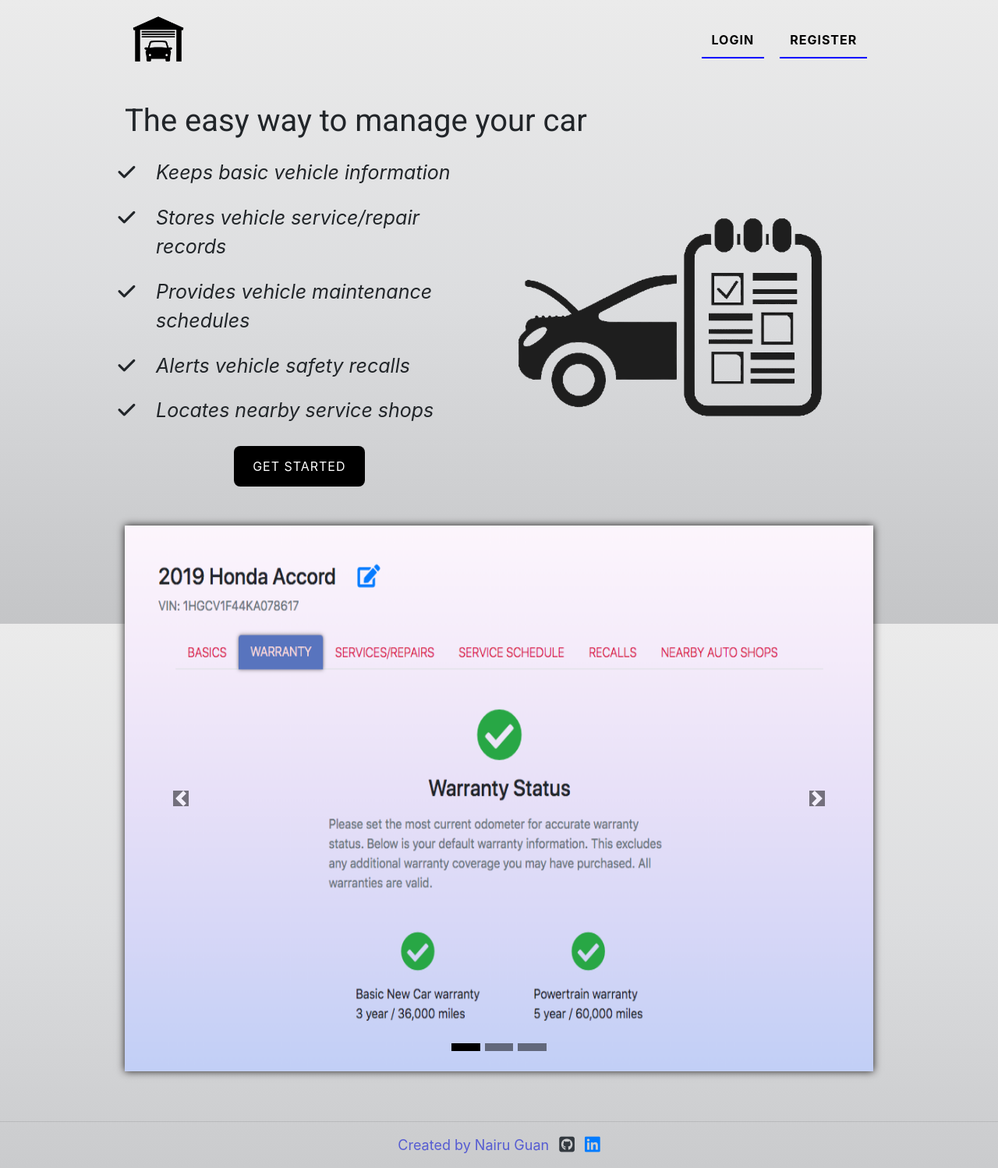
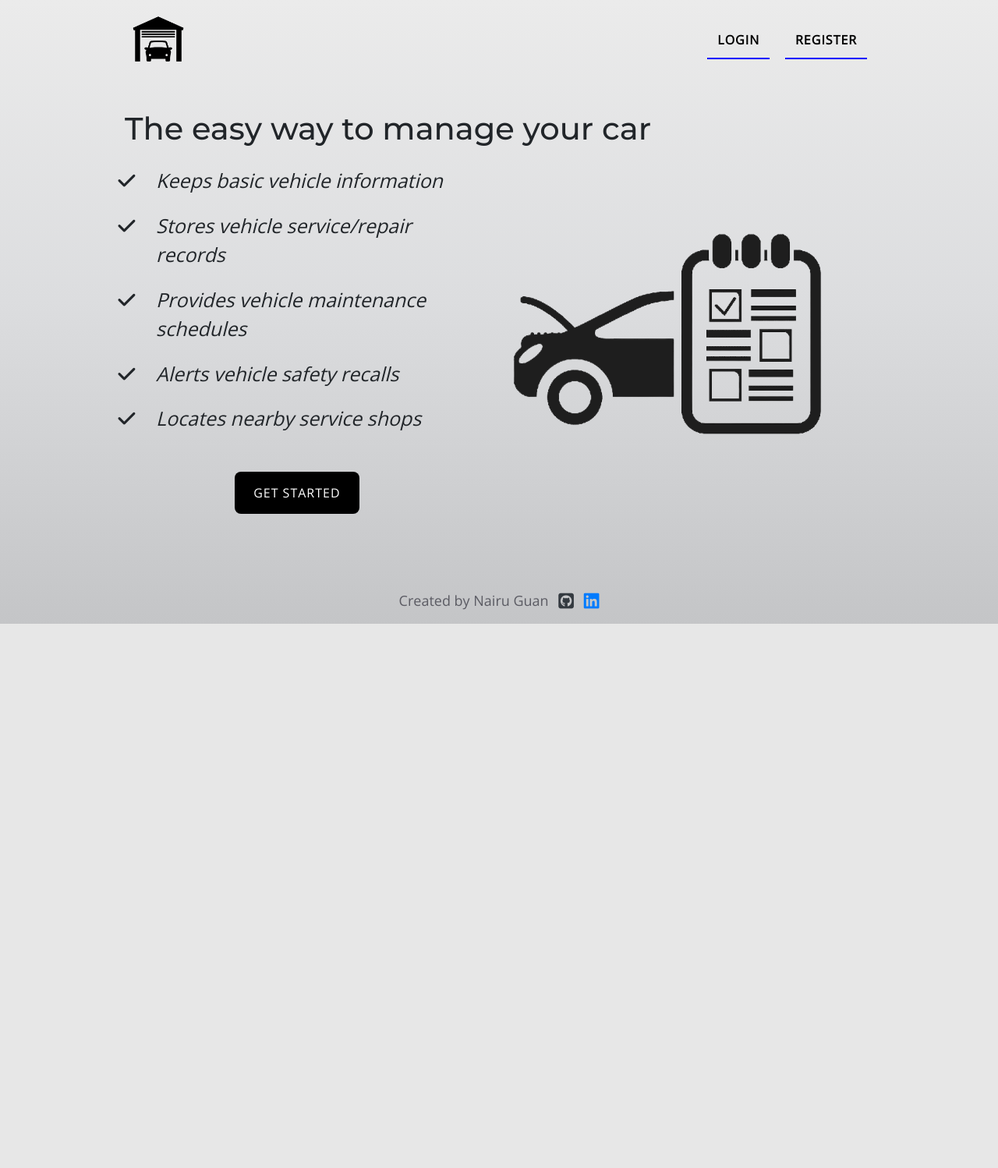
Before and after one commit to angie313/the_carage, a Django app: page / in a window 1280 px wide. Shown: the whole page at 78% size. After the commit the page ends 800 px from the top, so only its background shows below. Run offline with Django 3.2, Linux system fonts and the light colour scheme; some libraries are stand-ins or nearby versions.

Commit message:
remove carousel and style footer

```diff
--- a/car/static/car/style.css
+++ b/car/static/car/style.css
@@ -1,3 +1,5 @@
+@import url("https://fonts.googleapis.com/css2?family=Montserrat:wght@500&family=Open+Sans:wght@400&display=swap");
+
 :root {
   --main-margin: 3rem auto;
 }
@@ -5,7 +7,10 @@
 body {
   background: linear-gradient(to top, #c4c5c7 0%, #dcdddf 52%, #ebebeb 100%)
     fixed;
-  min-height: 100%;
+  min-height: 100vh;
+  display: flex;
+  flex-direction: column;
+  font-family: "Open Sans", sans-serif;
 }
 
 /* Navigation */
@@ -79,6 +84,10 @@ body {
 /* end navigation */
 
 /* landing page (home.html) */
+#home-main {
+  flex: 1 0 auto;
+}
+
 #heading {
   width: 75%;
   margin-top: 2.5rem;
@@ -124,11 +133,11 @@ body {
 }
 
 h1 {
-  font-family: "Roboto", sans-serif;
+  font-family: "Montserrat", sans-serif;
 }
 
 .fa-ul {
-  margin-bottom: 2.5rem;
+  margin-bottom: 4rem;
 }
 
 .fa-ul li {
@@ -142,29 +151,13 @@ h1 {
   margin-right: 1em;
 }
 
-#carouselIndicators {
-  width: 75%;
-  margin: 4rem auto;
-  display: flex;
-  justify-content: space-evenly;
-  box-shadow: 0 0 10px rgb(31, 28, 28);
-}
-
-#carouselIndicators img {
+footer {
+  font-size: 18px;
+  color: #4d4e57e3;
   text-align: center;
-  height: 700px;
-}
-
-#carouselIndicators span,
-#carouselIndicators li {
-  background-color: black;
-  padding: 0.2rem;
-}
-
-footer {
-  text-align: center;
-  font-size: 18px;
-  color: #262fd4b5;
+  width: 100vw;
+  flex-shrink: 0;
+  margin-top: 3em;
 }
 
 /* end landing page (home.html) */
--- a/car/templates/car/base.html
+++ b/car/templates/car/base.html
@@ -12,7 +12,6 @@
     <link rel="stylesheet" href="https://cdn.jsdelivr.net/npm/bootstrap@4.6.0/dist/css/bootstrap.min.css"
     integrity="sha384-B0vP5xmATw1+K9KRQjQERJvTumQW0nPEzvF6L/Z6nronJ3oUOFUFpCjEUQouq2+l" crossorigin="anonymous">
 
-    <link href="https://fonts.googleapis.com/css2?family=Roboto&display=swap" rel="stylesheet">
     <link href="https://fonts.googleapis.com/icon?family=Material+Icons" rel="stylesheet">
     <link rel="stylesheet" type="text/css" href="{% static 'car/style.css' %}">
     <link rel="stylesheet" type="text/css" href="{% static 'car/media-query.css' %}">
--- a/car/templates/car/home.html
+++ b/car/templates/car/home.html
@@ -1,69 +1,63 @@
 {% extends 'car/base.html' %}
 {% load static %}
-
 {% block content %}
 
+<div id="home-main">
 <div class="mx-auto" id="heading">
   <h1>The easy way to manage your car</h1>
 </div>
 <main id="main">
-
   <section>
     <ul class="fa-ul">
-            <li><span class="fa-li"><i class='fas fa-check'></i></span>Keeps basic vehicle information</li>
-            <li><span class="fa-li"><i class='fas fa-check'></i></span>Stores vehicle service/repair records</li>
-            <li><span class="fa-li"><i class='fas fa-check'></i></span>Provides vehicle maintenance schedules</li>
-            <li><span class="fa-li"><i class='fas fa-check'></i></span>Alerts vehicle safety recalls</li>
-            <li><span class="fa-li"><i class='fas fa-check'></i></span>Locates nearby service shops</li>
+      <li>
+        <span class="fa-li"><i class="fas fa-check"></i></span>Keeps basic
+        vehicle information
+      </li>
+      <li>
+        <span class="fa-li"><i class="fas fa-check"></i></span>Stores vehicle
+        service/repair records
+      </li>
+      <li>
+        <span class="fa-li"><i class="fas fa-check"></i></span>Provides vehicle
+        maintenance schedules
+      </li>
+      <li>
+        <span class="fa-li"><i class="fas fa-check"></i></span>Alerts vehicle
+        safety recalls
+      </li>
+      <li>
+        <span class="fa-li"><i class="fas fa-check"></i></span>Locates nearby
+        service shops
+      </li>
     </ul>
 
     <div id="get-started">
       <a href="{% url 'register-page' %}" id="get-start-btn">Get Started</a>
     </div>
-
   </section>
 
   <div id="car-img-sect">
-        <img src="{% static 'car/images/car-manage1.png' %}" alt="Car Management" id="car-img">
+    <img
+      src="{% static 'car/images/car-manage1.png' %}"
+      alt="Car Management"
+      id="car-img"
+    />
+  </div>
+</main>
 </div>
 
-</main>
-
-
-<div id="carouselIndicators" class="carousel slide" data-ride="carousel">
-    <ol class="carousel-indicators">
-        <li data-target="#carouselIndicators" data-slide-to="0" class="active"></li>
-        <li data-target="#carouselIndicators" data-slide-to="1"></li>
-        <li data-target="#carouselIndicators" data-slide-to="2"></li>
-    </ol>
-    <div class="carousel-inner">
-        <div class="carousel-item active">
-            <img class="d-block w-100" src="{% static 'car/images/warranty.png' %}" alt="Car detail page">
-        </div>
-        <div class="carousel-item">
-            <img class="d-block w-100" src="{% static 'car/images/recalls.png' %}" alt="Vehicle recall records">
-        </div>
-        <div class="carousel-item">
-            <img class="d-block w-100" src="{% static 'car/images/nearby-shop.png' %}" alt="Nearby car shop map">
-        </div>
-    </div>
-    <a class="carousel-control-prev" href="#carouselIndicators" role="button" data-slide="prev">
-        <span class="carousel-control-prev-icon" aria-hidden="true"></span>
-        <span class="sr-only">Previous</span>
-    </a>
-    <a class="carousel-control-next" href="#carouselIndicators" role="button" data-slide="next">
-        <span class="carousel-control-next-icon" aria-hidden="true"></span>
-        <span class="sr-only">Next</span>
-    </a>
-</div>
-
-<hr>
 <footer>
-    <p>Created by Nairu Guan
-        <span class="ml-2"><a href="http://github.com/angie313"><i class="fab fa-github-square fa-lg text-dark"></i></a></span>
-        <span class="ml-2"><a href="http://linkedin.com/in/nairu-guan"><i class="fab fa-linkedin fa-lg text-primary"></i></a></span>
+  <p>
+    Created by Nairu Guan
+    <span class="ml-2"
+      ><a href="http://github.com/angie313"
+        ><i class="fab fa-github-square fa-lg text-dark"></i></a
+    ></span>
+    <span class="ml-2"
+      ><a href="http://linkedin.com/in/nairu-guan"
+        ><i class="fab fa-linkedin fa-lg text-primary"></i></a
+    ></span>
   </p>
-
 </footer>
 
 {% endblock content %}
```
Lines whose indentation alone changed are shown as unchanged.
